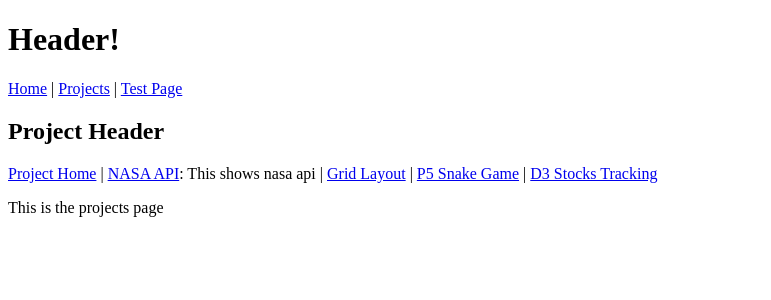
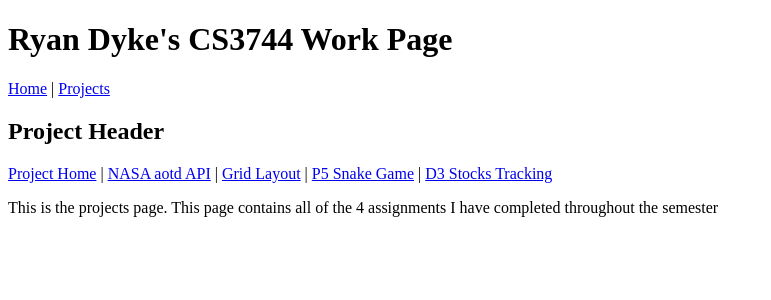
Before and after one commit to ryand543/final-project, a React (Create React App) app: page /projects in a window 1280 px wide. Shown: the top 300 px of the page, without its empty margins (0-771 px from the left). Built offline with nearby package versions, Linux system fonts and the light colour scheme.

Commit message:
cleaned up without homeworks working

```diff
--- a/src/App.js
+++ b/src/App.js
@@ -2,10 +2,7 @@ import React from "react";
 import {Route, Routes} from "react-router-dom";
 import Page from "./components/page";
 import About from "./components/home";
-import HW1 from "./components/hw1";
-import ProjectsPage from "./components/projects";
 import Projects from "./components/projects";
-import Test from "./components/testPage"
 
 function App(){
 // Inside Route correctly route Component One, Two, and Three to url /1, /2 and /3
@@ -14,7 +11,6 @@ function App(){
           <Route path={"/"} element={<Page />}>
               <Route index element={<About />}/>
               <Route path={"projects/*"} element={<Projects />}/>
-              <Route path={"test"} element={<Test />}/>
               <Route path={"*"} element={<About />}/>
           </Route>
 
--- a/src/components/Footer.js
+++ /dev/null
@@ -1,5 +0,0 @@
-export default function Footer(){
-    return(
-        <h2>Footer!</h2>
-    )
-}
--- a/src/components/Header.js
+++ b/src/components/Header.js
@@ -3,11 +3,10 @@ import {Link} from "react-router-dom";
 export default function Header(){
     return(
         <>
-            <h1>Header!</h1>
+            <h1>Ryan Dyke's CS3744 Work Page</h1>
             <nav>
                 <Link to={"/"}>Home</Link> |{" "}
-                <Link to={"/projects"}>Projects</Link> |{" "}
-                <Link to={"/test"}>Test Page</Link>
+                <Link to={"/projects"}>Projects</Link>
             </nav>
         </>
     )
--- a/src/components/ProjectsHeader.js
+++ b/src/components/ProjectsHeader.js
@@ -6,7 +6,7 @@ export default function ProjectsHeader(){
             <h2>Project Header</h2>
             <nav>
                 <Link to={"/projects"}>Project Home</Link> |{" "}
-                <Link to={"/projects/1"}>NASA API</Link>: This shows nasa api   |{" "}
+                <Link to={"/projects/1"}>NASA aotd API</Link> |{" "}
                 <Link to={"/projects/2"}>Grid Layout</Link> |{" "}
                 <Link to={"/projects/3"}>P5 Snake Game</Link> |{" "}
                 <Link to={"/projects/4"}>D3 Stocks Tracking</Link>
--- a/src/components/home.js
+++ b/src/components/home.js
@@ -1,6 +1,7 @@
 export default function About() {
     return (
-        <p>Hello, my name is Ryan Dyke and I am a senior computer science major looking to graduate in the Fall of 2022.</p>
-
+        <div>
+            <p>Hello, my name is Ryan Dyke and I am a senior computer science major looking to graduate in the Fall of 2022.</p>
+        </div>
     )
 }
--- a/src/components/hw1.js
+++ b/src/components/hw1.js
@@ -1,7 +1,7 @@
 export default function HW1(){
     return(
         <>
-            <link src="http://localhost:63342/untitled/hw1.html?_ijt=t76qf2tqp8vkiij4l2iprb4jlb"/>
+            <p>First homework</p>
         </>
     )
 }
--- a/src/components/hw2.js
+++ b/src/components/hw2.js
@@ -1,7 +1,7 @@
 export default function HW2(){
     return(
         <>
-            <p>second homework</p>
+            <p>Second homework</p>
         </>
     )
 }
--- a/src/components/page.js
+++ b/src/components/page.js
@@ -1,5 +1,4 @@
 import Header from "./Header";
-import Footer from "./Footer";
 import{Outlet} from "react-router-dom"
 
 function Page(){
--- a/src/components/projects.js
+++ b/src/components/projects.js
@@ -1,11 +1,9 @@
 import React from "react";
 import {Link, Route, Routes} from "react-router-dom";
-import Page from "./page";
 import HW1 from "./hw1";
 import HW2 from "./hw2";
 import HW3 from "./hw3";
 import HW4 from "./hw4";
-import About from "./home";
 import ProjectsPage from "./projectsPage";
 import ProjectsDesc from "./projectsDesc";
 
--- a/src/components/projectsDesc.js
+++ b/src/components/projectsDesc.js
@@ -1,5 +1,5 @@
 export default function ProjectsDesc() {
     return (
-        <p>This is the projects page</p>
+        <p>This is the projects page. This page contains all of the 4 assignments I have completed throughout the semester</p>
     )
 }
--- a/src/components/projectsPage.js
+++ b/src/components/projectsPage.js
@@ -1,4 +1,3 @@
-import Header from "./Header";
 import ProjectsHeader from "./ProjectsHeader"
 import{Outlet} from "react-router-dom"
 
--- a/src/components/testPage.js
+++ /dev/null
@@ -1,5 +0,0 @@
-export default function Test(){
-    return(
-        <p>test page</p>
-    )
-}
```
